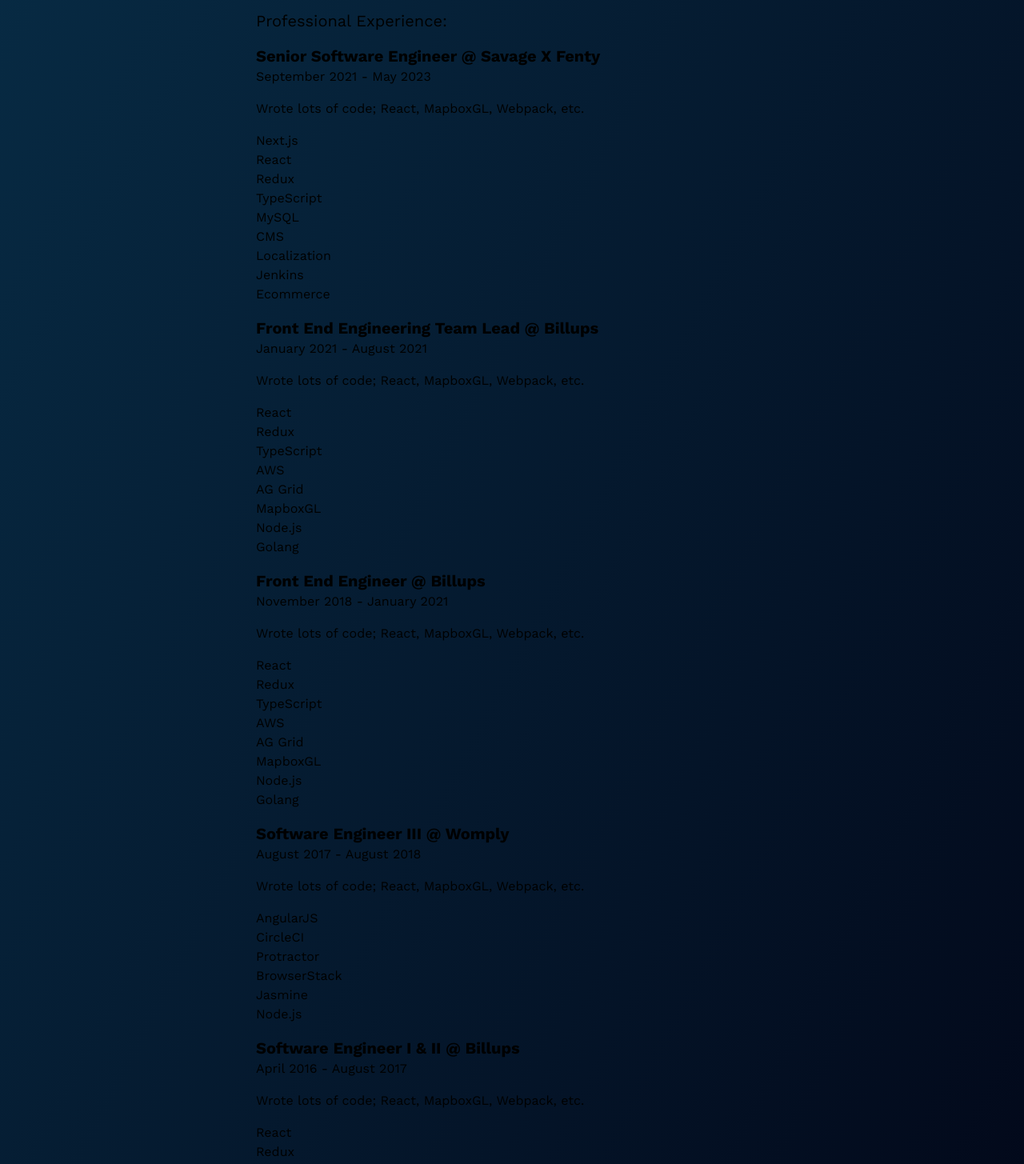
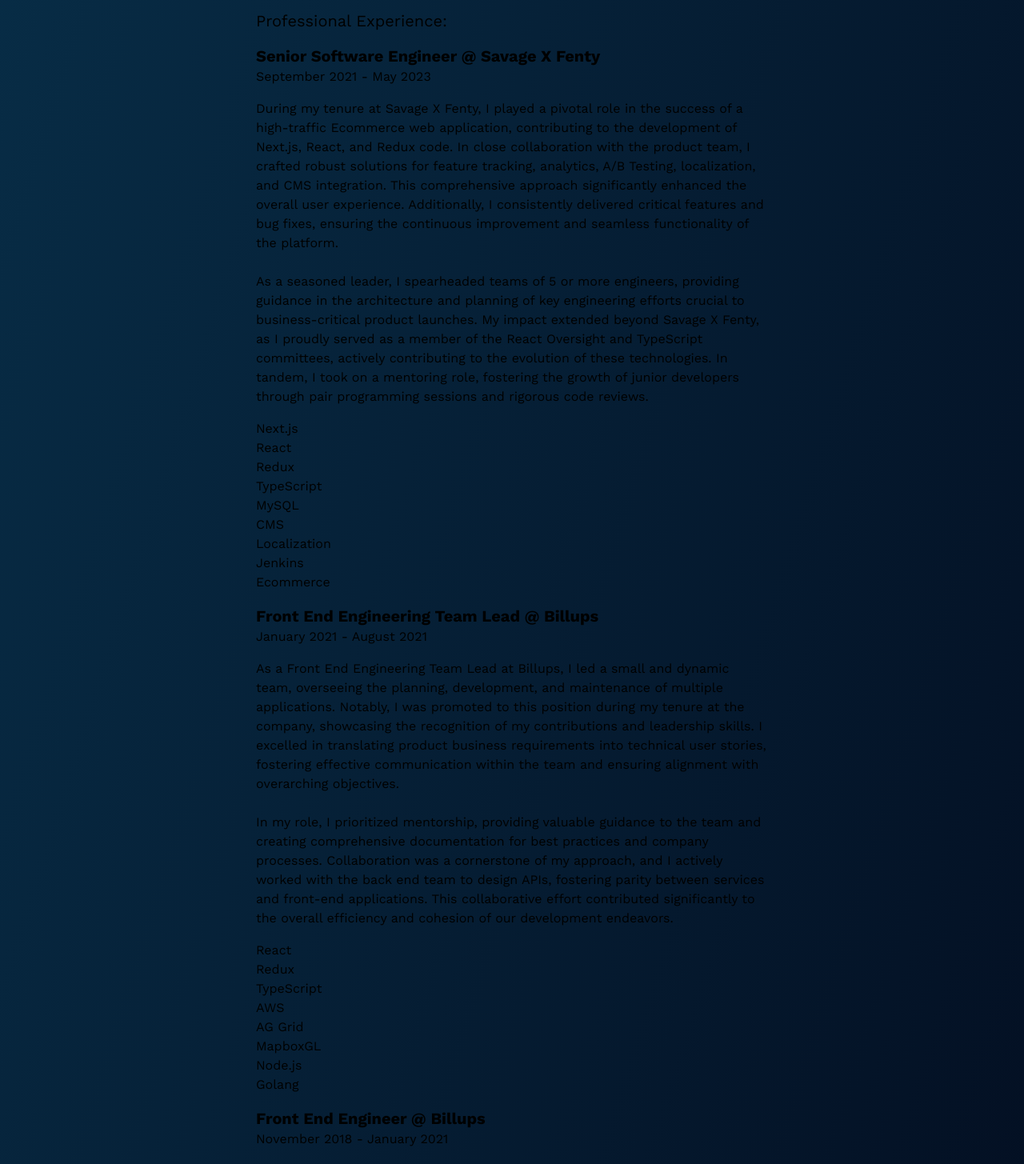
Before and after one commit to aviato/ryanprice.dev, a Next.js app: page / in a window 1280 px wide. Shown: the part 600-2055 px from the top of the page at 80% size. Built offline with nearby package versions, Linux system fonts and the light colour scheme.

Commit message:
feat: add some copy

```diff
--- a/src/app/page.tsx
+++ b/src/app/page.tsx
@@ -1,5 +1,6 @@
 import { besley } from "./fonts";
 import ExpInfo from "../lib/ExpInfo";
+import { abort } from "process";
 
 export default function Home() {
   return (
@@ -54,7 +55,27 @@
                   "Ecommerce",
                 ]}
               >
-                Wrote lots of code; React, MapboxGL, Webpack, etc.
+                During my tenure at Savage X Fenty, I played a pivotal role in
+                the success of a high-traffic Ecommerce web application,
+                contributing to the development of Next.js, React, and Redux
+                code. In close collaboration with the product team, I crafted
+                robust solutions for feature tracking, analytics, A/B Testing,
+                localization, and CMS integration. This comprehensive approach
+                significantly enhanced the overall user experience.
+                Additionally, I consistently delivered critical features and bug
+                fixes, ensuring the continuous improvement and seamless
+                functionality of the platform.
+                <br />
+                <br />
+                As a seasoned leader, I spearheaded teams of 5 or more
+                engineers, providing guidance in the architecture and planning
+                of key engineering efforts crucial to business-critical product
+                launches. My impact extended beyond Savage X Fenty, as I proudly
+                served as a member of the React Oversight and TypeScript
+                committees, actively contributing to the evolution of these
+                technologies. In tandem, I took on a mentoring role, fostering
+                the growth of junior developers through pair programming
+                sessions and rigorous code reviews.
               </ExpInfo>
             </li>
             <li>
@@ -73,7 +94,24 @@
                   "Golang",
                 ]}
               >
-                Wrote lots of code; React, MapboxGL, Webpack, etc.
+                As a Front End Engineering Team Lead at Billups, I led a small
+                and dynamic team, overseeing the planning, development, and
+                maintenance of multiple applications. Notably, I was promoted to
+                this position during my tenure at the company, showcasing the
+                recognition of my contributions and leadership skills. I
+                excelled in translating product business requirements into
+                technical user stories, fostering effective communication within
+                the team and ensuring alignment with overarching objectives.
+                <br />
+                <br />
+                In my role, I prioritized mentorship, providing valuable
+                guidance to the team and creating comprehensive documentation
+                for best practices and company processes. Collaboration was a
+                cornerstone of my approach, and I actively worked with the back
+                end team to design APIs, fostering parity between services and
+                front-end applications. This collaborative effort contributed
+                significantly to the overall efficiency and cohesion of our
+                development endeavors.
               </ExpInfo>
             </li>
             <li>
@@ -92,7 +130,24 @@
                   "Golang",
                 ]}
               >
-                Wrote lots of code; React, MapboxGL, Webpack, etc.
+                As a Front End Engineer at Billups from November 2018 to January
+                2021, I played a crucial role in advancing the technological
+                landscape of a company committed to reshaping its industry
+                through cutting-edge technology and automation. My contributions
+                extended to a significant overhaul of CI/CD processes for our
+                team, where I established build and deploy steps utilizing AWS,
+                Kubernetes, and Drone, optimizing our development workflow.
+                <br />
+                <br />
+                Within this innovative environment, I actively contributed to
+                the internal component library, collaborating closely with the
+                UX team to design reusable solutions. My proficiency in
+                TypeScript, React, Redux, and RXjs was instrumental in
+                architecting and implementing product requests as new features,
+                further elevating the capabilities of our applications. This
+                period of my career was marked by a commitment to pushing
+                boundaries and leveraging the latest technologies to drive
+                impactful changes within the company.
               </ExpInfo>
             </li>
             <li>
@@ -109,7 +164,22 @@
                   "Node.js",
                 ]}
               >
-                Wrote lots of code; React, MapboxGL, Webpack, etc.
+                I made significant contributions to both the evolution of
+                existing products and the creation of new solutions for an
+                application serving over one hundred thousand small businesses.
+                My focus encompassed writing reusable and production-ready UI
+                components using AngularJS within a large-scale application.
+                <br />
+                <br />
+                Operating in a dynamic and agile environment, I collaborated
+                closely with cross-functional teams, including UX, product, and
+                back end, to meet demanding deadlines. A key aspect of my work
+                involved translating design mocks into reality, ensuring
+                pixel-perfect and responsive implementations across multiple
+                browsers, including Chrome, Firefox, and IE. Additionally, I
+                actively participated in cross-platform mobile application
+                development, leveraging the Ionic framework to enhance the
+                application's accessibility and reach.
               </ExpInfo>
             </li>
             <li>
@@ -122,17 +192,34 @@
                   "Redux",
                   "MapboxGL",
                   "Mocha",
+                  "Karma",
+                  "Chai",
                   "Webpack",
                 ]}
               >
-                Wrote lots of code; React, MapboxGL, Webpack, etc.
+                I collaborated within a small team of software engineers to
+                develop an internal web application tailored for the media
+                industry. My responsibilities included the creation of a robust
+                test harness, utilizing Mocha, Karma, Chai, and Webpack to
+                automate tests across multiple browsers. This strategic
+                implementation not only increased test coverage but also
+                generated comprehensive coverage reports to ensure the
+                application's reliability.
+                <br />
+                <br />
+                In the realm of front-end development, I leveraged React, Redux,
+                and ES6 to craft reusable UI components for a single-page web
+                application. This approach not only streamlined the development
+                process but also contributed to the overall efficiency and
+                maintainability of the internal web application designed to meet
+                the specific needs of the media industry.
               </ExpInfo>
             </li>
           </ol>
         </section>
 
         <section className="mt-8">
-          <h2>Projects:</h2>
+          <h2 className="text-xl">Projects:</h2>
           <ul>
             <li>
               <ExpInfo
@@ -148,7 +235,10 @@
                   "OpenAI API",
                 ]}
               >
-                Wrote lots of code; React, MapboxGL, Webpack, etc.
+                I had been itching to work on a project using SvelteKit, and do
+                something with OpenAI's API, so on this project I did both! The
+                project is very simple: take a prompt from the user and generate
+                a short science fiction story with images from DALL·E.
               </ExpInfo>
             </li>
           </ul>
--- a/src/lib/TagList.tsx
+++ b/src/lib/TagList.tsx
@@ -8,7 +8,7 @@
     <ul className="mt-4 flex flex-wrap">
       {technologies.map((tech: string) => (
         <li
-          className="text-xs mr-4 bg-gradient-to-br from-emerald-300 to-emerald-800 rounded-full p-3"
+          className="text-xs text-slate-50 mr-4 mt-2 bg-gradient-to-br from-emerald-300 to-emerald-800 rounded-full p-3"
           key={`${tech}@${companyName}`}
         >
           {tech}
```
